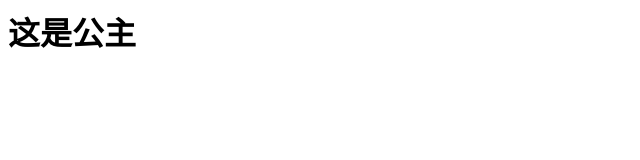
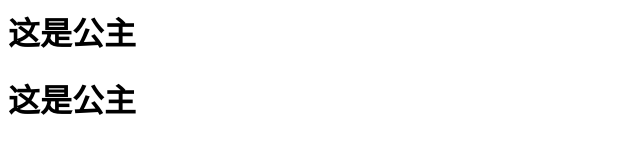
Before and after one commit to zkxfoo/test, a plain HTML site: page index.html in a window 1280 px wide. Shown: the whole page, without its empty margins (0-640 px from the left). Drawn offline with Linux system fonts and the light colour scheme.

Commit message:
add index.html new fun

```diff
--- a/index.html
+++ b/index.html
@@ -1 +1,2 @@
 <h1>这是公主</h1>
+<h1>这是公主</h1>
```
